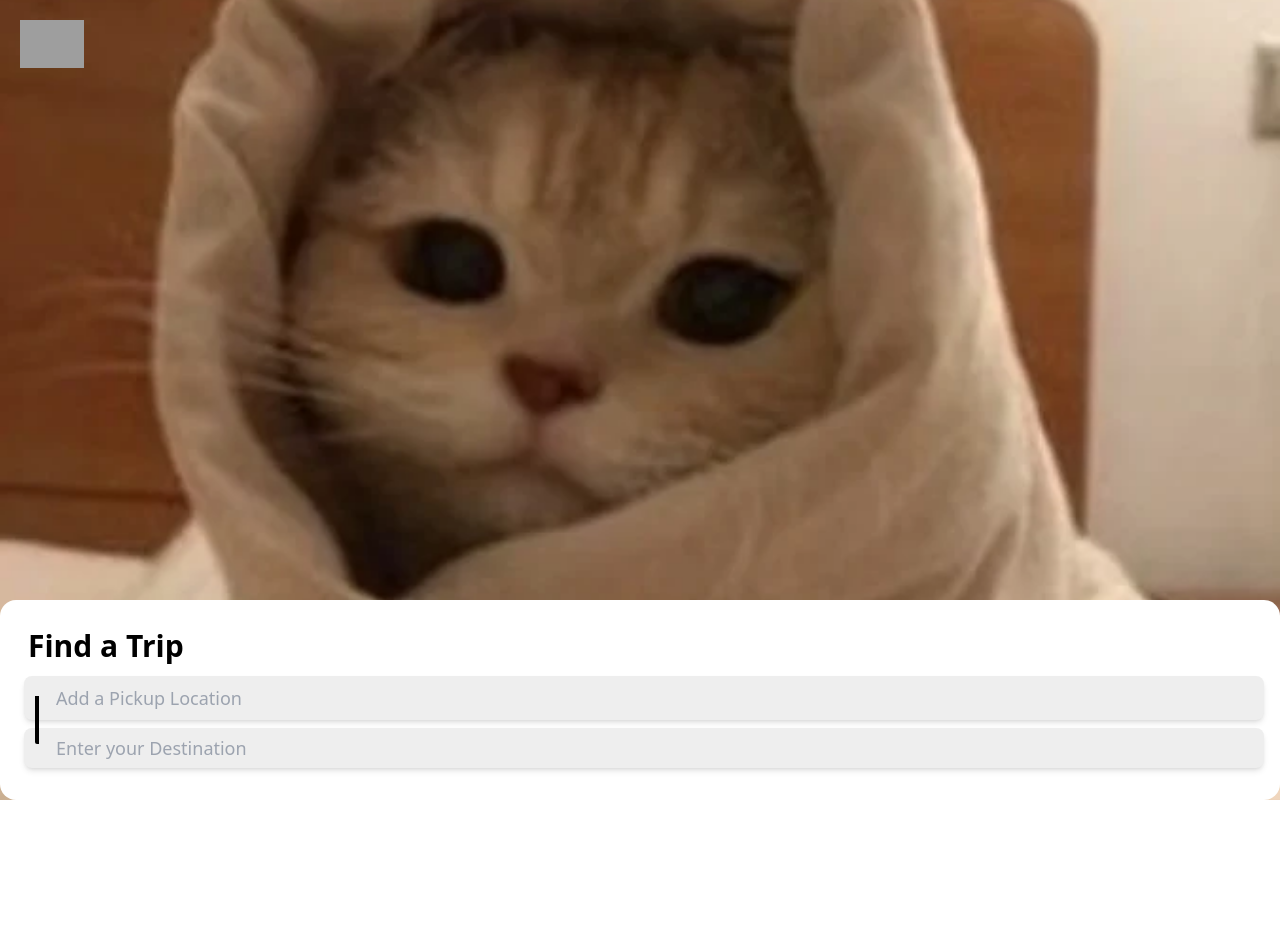
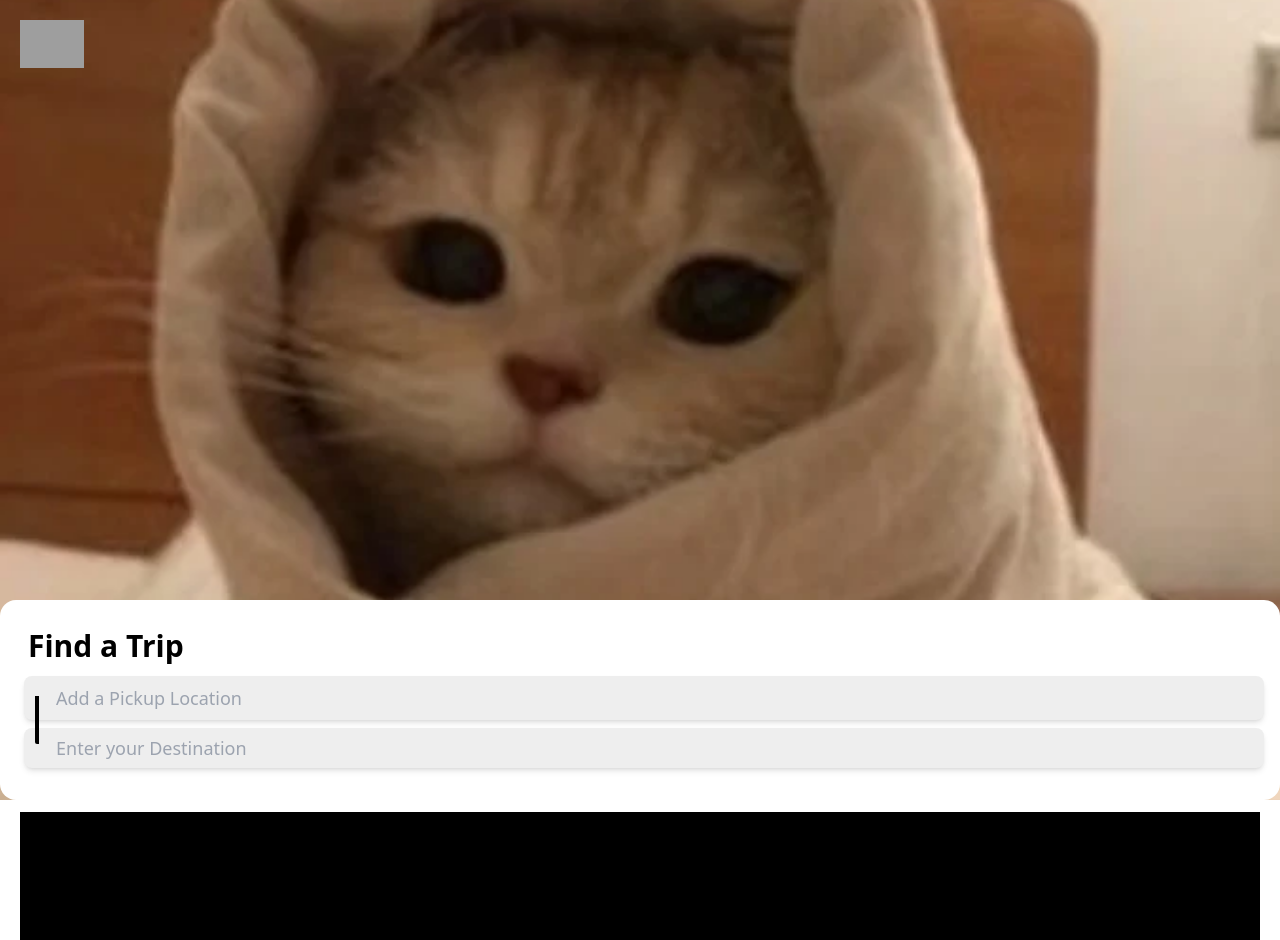
Before and after one commit to shourya-sharma-33/uberclone, a React (Vite) app in the folder Frontend/: page / in a window 1280 px wide. Before the commit the page ends 800 px from the top, so only its background shows below. Built offline with nearby package versions, Linux system fonts and the light colour scheme; grey boxes are pictures that could not be loaded.

Commit message:
Update destination input height for improved layout consistency

```diff
--- a/Frontend/src/pages/home.jsx
+++ b/Frontend/src/pages/home.jsx
@@ -68,13 +68,15 @@ const Home = () => {
             <input
               type="text"
               placeholder='Enter your Destination'
-              className='bg-[#eee] px-8 w-full h-[10%] shadow-md m-1 py-2 text-lg rounded-lg'
+              className='bg-[#eee] px-8 w-full h-[20%] shadow-md m-1 py-2 text-lg rounded-lg'
               value={destination}
               onClick={() => setPanelOpen(true)}
               onChange={(e) => setDestination(e.target.value)}
             />
           </form>
+          <div className="bg-black h-[80%] mt-10"></div>
         </div>
+
       </div>
     </div>
   )
```
